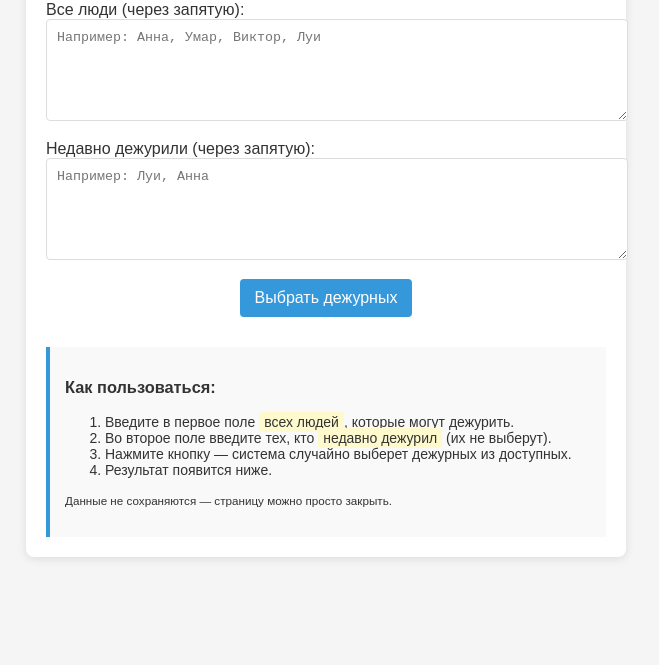
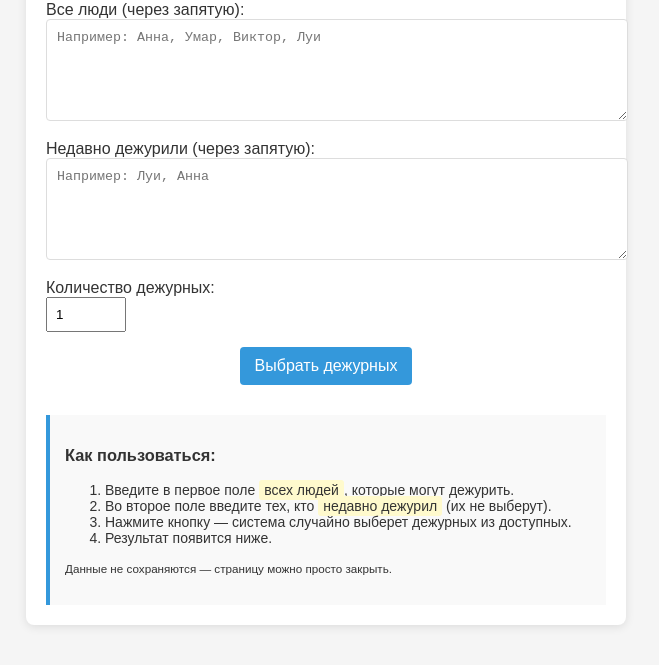
Before and after one commit to Mabb12/Selector-of-those-on-duty, a plain HTML site: page index.html in a window 1280 px wide. Shown: the part 119-784 px from the top of the page, without its empty margins (314-973 px from the left). Drawn offline with Linux system fonts and the light colour scheme.

Commit message:
Update index.html

```diff
--- a/index.html
+++ b/index.html
@@ -77,6 +77,8 @@
 
         <label for="recentDuty">Недавно дежурили (через запятую):</label>
         <textarea id="recentDuty" placeholder="Например: Луи, Анна"></textarea>
+        <label for="count">Количество дежурных:</label>
+        <input type="number" id="count" min="1" value="1" style="width: 60px; padding: 8px; margin-bottom: 15px; display: block;">
 
         <button onclick="selectDuty()">Выбрать дежурных</button>
 
```
